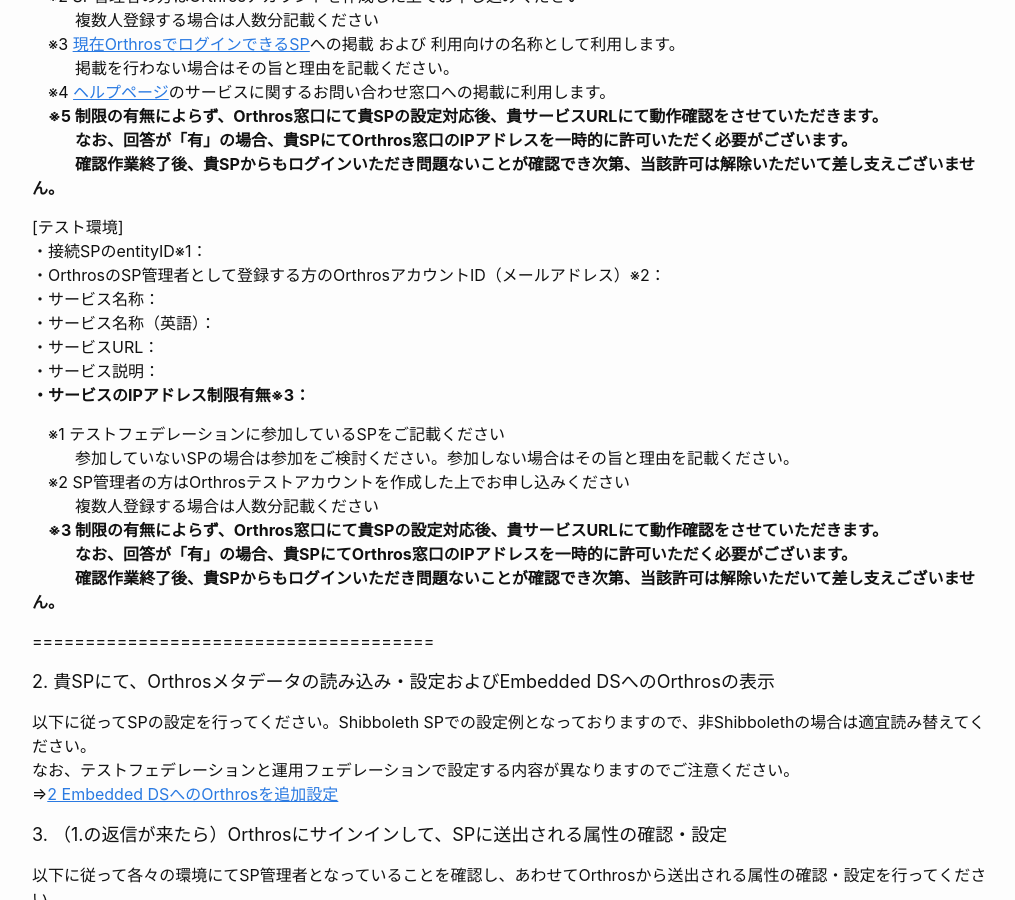
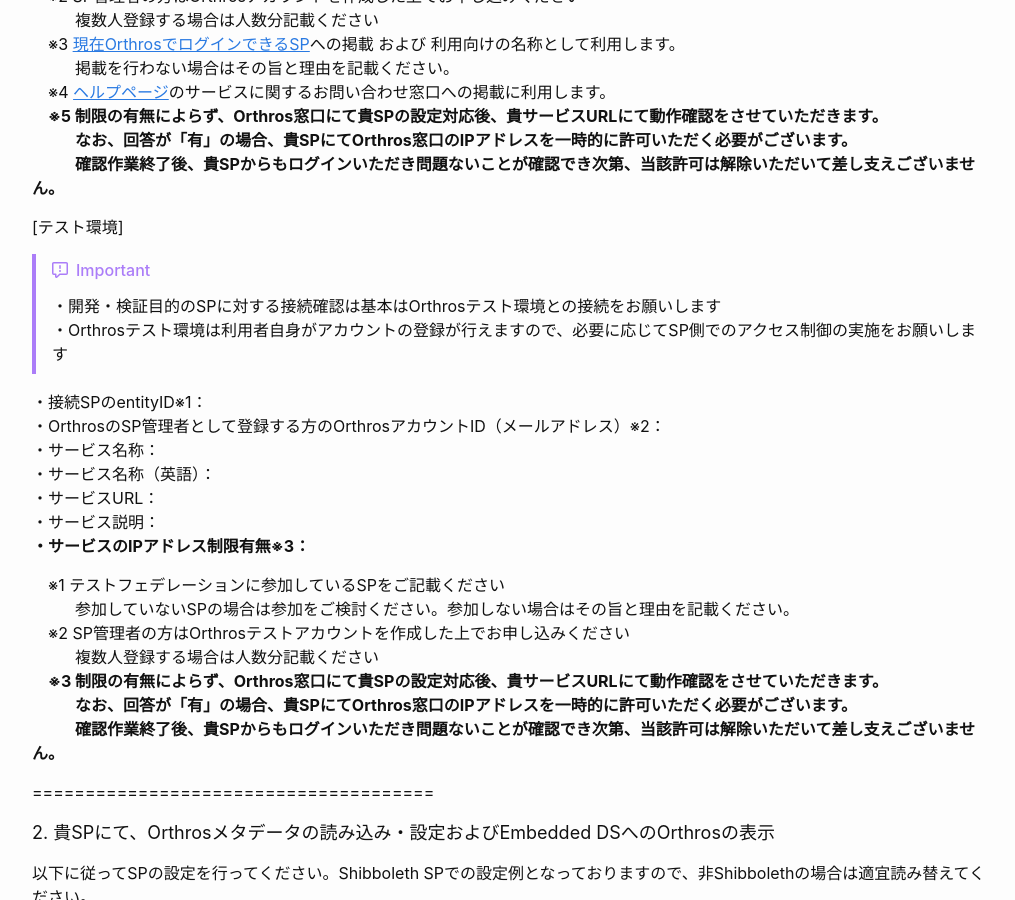
Before and after one commit to gakunin/orthros-docs, a Jekyll site: the page built from docs/SP管理者向けマニュアル/2 Orthrosとの接続依頼方法について/1 Orthrosとの接続依頼方法/index.md, in a window 1280 px wide and 900 px high, scrolled down 1477 px. Shown: the whole window, without its empty margins (126-1141 px from the left). Built offline with Jekyll 4.4.1, drawn with Linux system fonts in a browser that asks for light colours; our own code applies the rules of GitHub Pages for plain Markdown files.

Commit message:
テスト環境に関する注意書きを追加

```diff
--- a/docs/SP管理者向けマニュアル/2 Orthrosとの接続依頼方法について/1 Orthrosとの接続依頼方法/index.md
+++ b/docs/SP管理者向けマニュアル/2 Orthrosとの接続依頼方法について/1 Orthrosとの接続依頼方法/index.md
@@ -67,6 +67,12 @@ Orthrosテスト環境: [https://ui-stg.orthros.gakunin.nii.ac.jp/](https://ui-s
 　      **確認作業終了後、貴SPからもログインいただき問題ないことが確認でき次第、当該許可は解除いただいて差し支えございません。**
 
 \[テスト環境\]
+{% capture body %}
+・開発・検証目的のSPに対する接続確認は基本はOrthrosテスト環境との接続をお願いします
+・Orthrosテスト環境は利用者自身がアカウントの登録が行えますので、必要に応じてSP側でのアクセス制御の実施をお願いします
+{% endcapture %}
+{% include github-important.html content=body %}
+
 ・接続SPのentityID※1：
 ・OrthrosのSP管理者として登録する方のOrthrosアカウントID（メールアドレス）※2：
 ・サービス名称：
```
